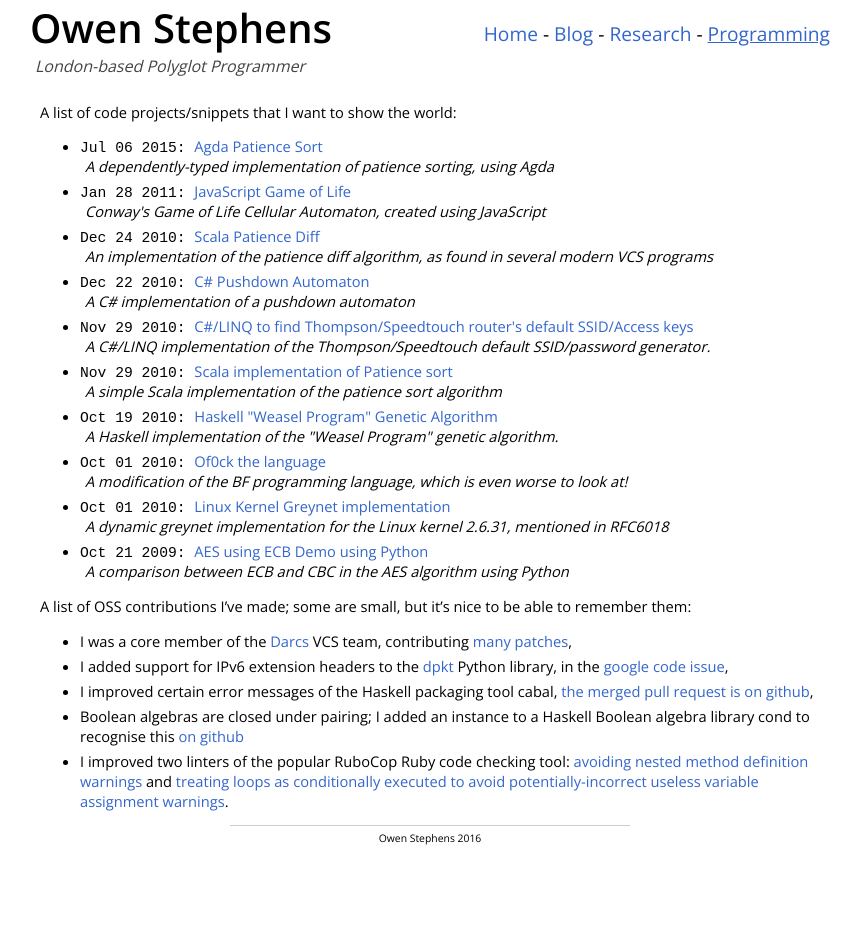
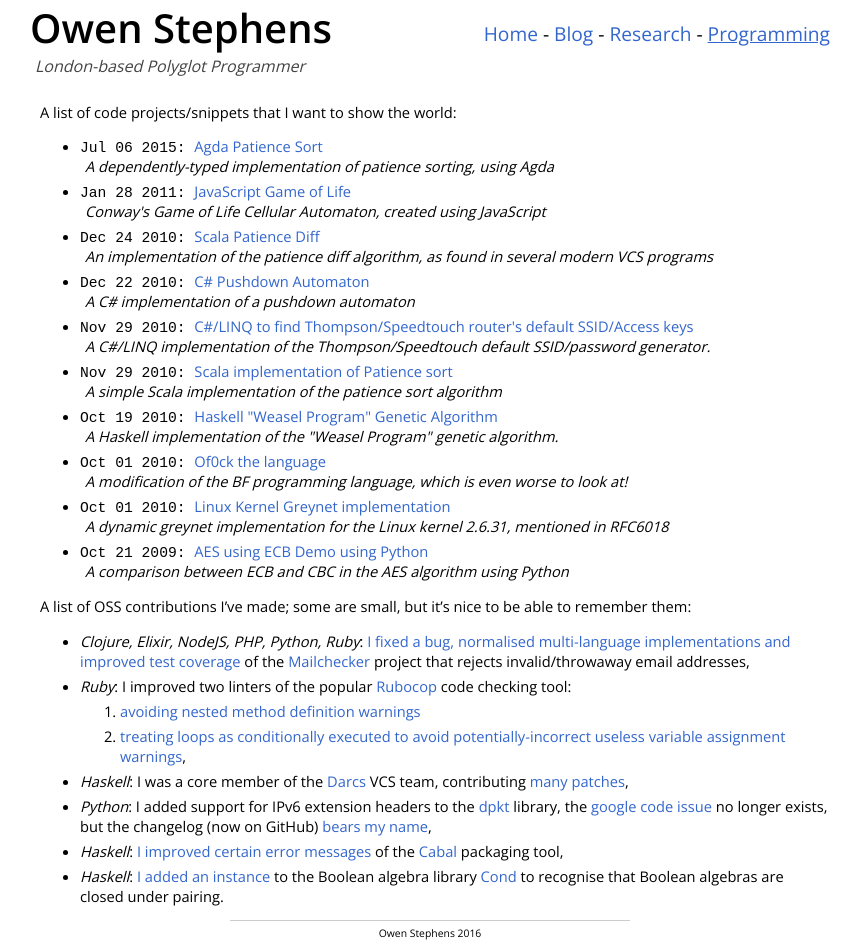
Before and after one commit to owst/owst.github.io, a Jekyll site: the page built from programming.md, in a window 1280 px wide. Shown: the whole page, without its empty margins (210-1071 px from the left). Built offline with Jekyll 4.4.1, drawn with Linux system fonts in a browser that asks for light colours; some web fonts are replaced; Markdown is read by kramdown in place of the engine named in the settings; before the commit the page ends 900 px from its top, so only the background shows below that.

Commit message:
Add mailchecker OSS contribution; tweak OSS contribution layout

```diff
--- a/programming.md
+++ b/programming.md
@@ -9,23 +9,36 @@
 A list of OSS contributions I've made; some are small, but it's nice to
 be able to remember them:
 
-- I was a core member of the [Darcs][darcs] VCS team, contributing [many patches][darcs-patches],
-- I added support for IPv6 extension headers to the [dpkt][dpkt] Python
-  library, in the [google code issue][dpkt-headers],
-- I improved certain error messages of the Haskell packaging tool
-  cabal, [the merged pull request is on github][cabal-errs],
-- Boolean algebras are closed under pairing; I added an instance to a
-  Haskell Boolean algebra library cond to recognise this [on github][cond]
-- I improved two linters of the popular RuboCop Ruby code checking tool: [avoiding nested
-  method definition warnings][rubocop-nested-method-defs] and [treating loops as conditionally
-  executed to avoid potentially-incorrect useless variable assignment
-  warnings][rubocop-loop-assignments].
+- *Clojure, Elixir, NodeJS, PHP, Python, Ruby*: [I fixed a bug, normalised
+  multi-language implementations and improved test coverage][mailchecker-pr] of
+  the [Mailchecker][mailchecker] project that rejects invalid/throwaway email
+  addresses,
+- *Ruby*: I improved two linters of the popular [Rubocop][rubocop] code
+  checking tool:
+    1. [avoiding nested method definition warnings][rubocop-nested-method-defs]
+    2. [treating loops as conditionally executed to avoid potentially-incorrect
+      useless variable assignment warnings][rubocop-loop-assignments],
+- *Haskell*: I was a core member of the [Darcs][darcs] VCS team, contributing
+  [many patches][darcs-patches],
+- *Python*: I added support for IPv6 extension headers to the [dpkt][dpkt]
+  library, the [google code issue][dpkt-headers] no longer exists, but the
+  changelog (now on GitHub) [bears my name][dpkt-changelog],
+- *Haskell*: [I improved certain error messages][cabal-errs] of the
+  [Cabal][cabal] packaging tool,
+- *Haskell*: [I added an instance][cond-pr] to the Boolean algebra library
+  [Cond][cond] to recognise that Boolean algebras are closed under pairing.
 
 [darcs]: http://www.darcs.net
 [darcs-patches]: http://bugs.darcs.net/patch?@sort0=activity&@sortdir0=on&@group=status&@filter=status,creator&@columns=id,activity,title,assignedto,status,&status=-1,16,17,1,2,3,13,14,15,12&creator=2035
-[dpkt]: http://code.google.com/p/dpkt
+[dpkt]: https://github.com/kbandla/dpkt
 [dpkt-headers]: http://code.google.com/p/dpkt/issues/detail?id=31
-[cond]: https://github.com/kallisti-dev/cond/commit/aeb9313babef18aab15e7771baae795cc7a1d5bb
+[dpkt-changelog]: https://github.com/kbandla/dpkt/blob/master/CHANGES#L12
+[cond]: https://hackage.haskell.org/package/cond
+[cond-pr]: https://github.com/kallisti-dev/cond/pull/5
+[cabal]: https://www.haskell.org/cabal/
 [cabal-errs]: https://github.com/haskell/cabal/pull/1824
+[rubocop]: http://batsov.com/rubocop/
 [rubocop-nested-method-defs]: https://github.com/bbatsov/rubocop/pull/2708
 [rubocop-loop-assignments]: https://github.com/bbatsov/rubocop/pull/2702
+[mailchecker]: https://github.com/FGRibreau/mailchecker
+[mailchecker-pr]: https://github.com/FGRibreau/mailchecker/pull/54
```
